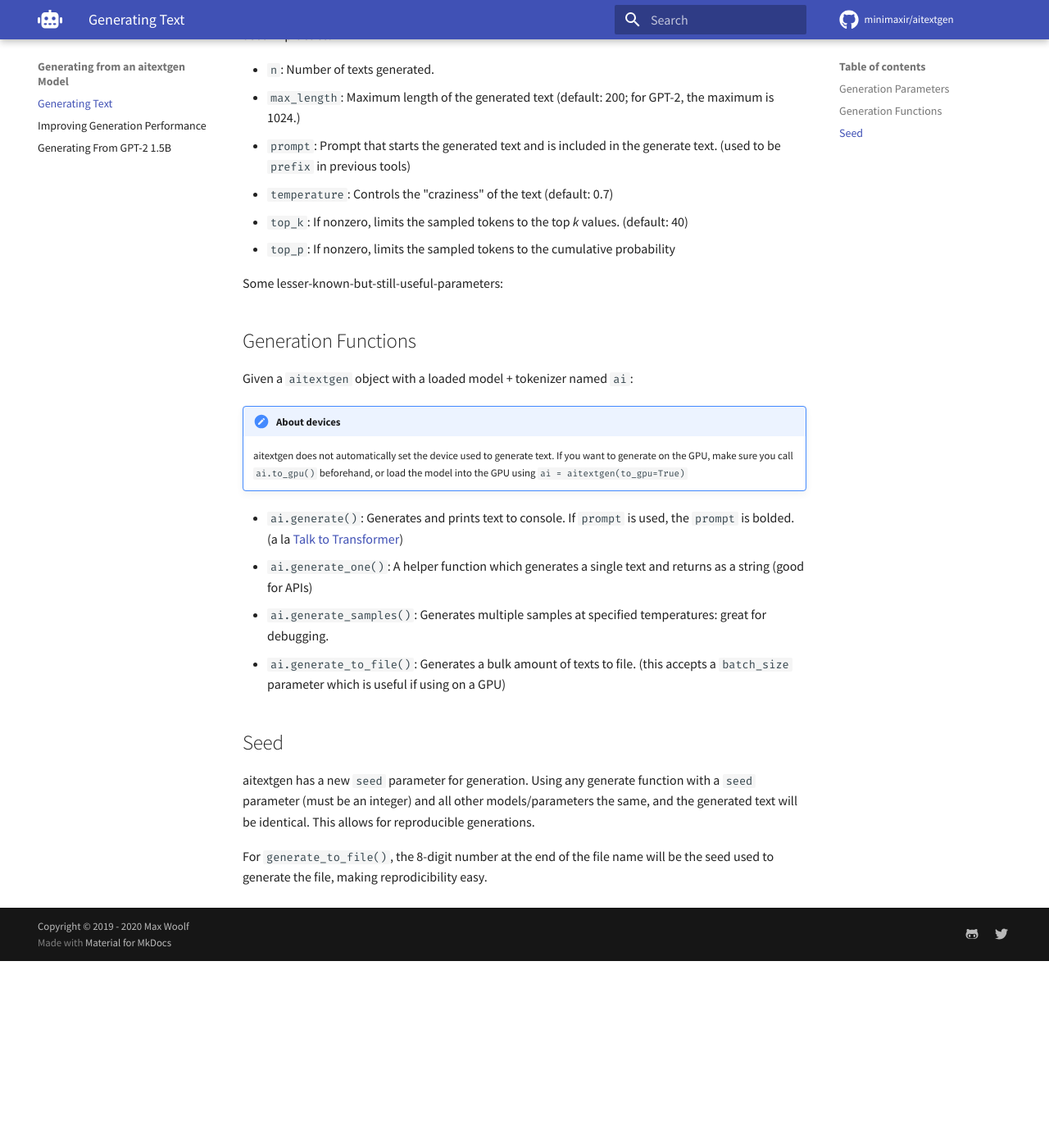
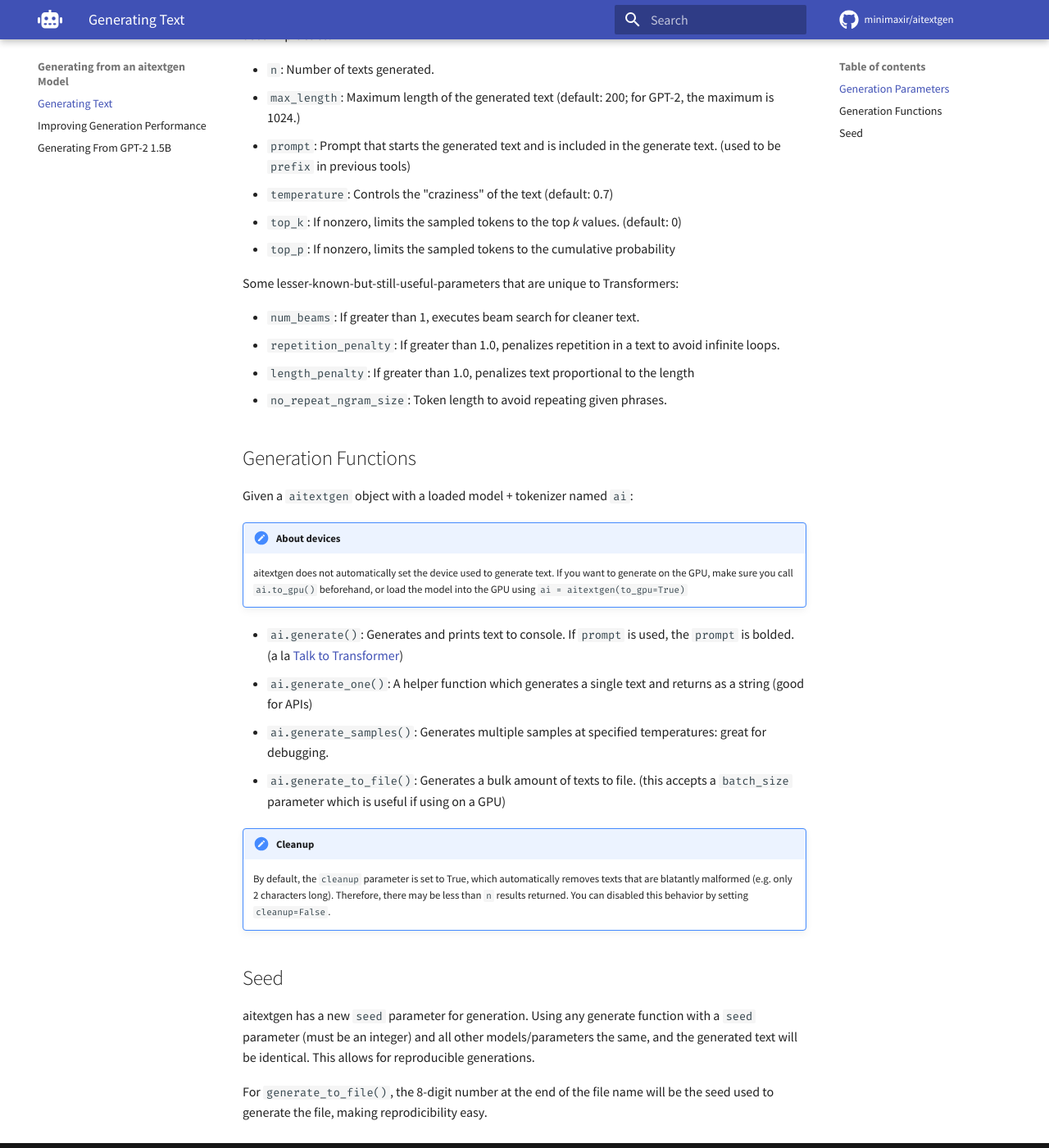
Before and after one commit to minimaxir/aitextgen, an MkDocs documentation site: the page built from docs/generate.md, in a window 1280 px wide and 1400 px high, scrolled down 365 px. Shown: the whole window at 82% size. Built offline with MkDocs 1.6.1 and Material for MkDocs 9.7.7, drawn with Linux system fonts in a browser that asks for light colours; comment, search, counter and statistics services are not loaded; before the commit the page ends 1537 px from its top, so only the background shows below that.

Commit message:
Docs cleanup

```diff
--- a/docs/generate.md
+++ b/docs/generate.md
@@ -10,10 +10,15 @@
 - `max_length`: Maximum length of the generated text (default: 200; for GPT-2, the maximum is 1024.)
 - `prompt`: Prompt that starts the generated text and is included in the generate text. (used to be `prefix` in previous tools)
 - `temperature`: Controls the "craziness" of the text (default: 0.7)
-- `top_k`: If nonzero, limits the sampled tokens to the top _k_ values. (default: 40)
+- `top_k`: If nonzero, limits the sampled tokens to the top _k_ values. (default: 0)
 - `top_p`: If nonzero, limits the sampled tokens to the cumulative probability
 
-Some lesser-known-but-still-useful-parameters:
+Some lesser-known-but-still-useful-parameters that are unique to Transformers:
+
+- `num_beams`: If greater than 1, executes beam search for cleaner text.
+- `repetition_penalty`: If greater than 1.0, penalizes repetition in a text to avoid infinite loops.
+- `length_penalty`: If greater than 1.0, penalizes text proportional to the length
+- `no_repeat_ngram_size`: Token length to avoid repeating given phrases.
 
 ## Generation Functions
 
@@ -30,6 +35,10 @@
 - `ai.generate_samples()`: Generates multiple samples at specified temperatures: great for debugging.
 - `ai.generate_to_file()`: Generates a bulk amount of texts to file. (this accepts a `batch_size` parameter which is useful if using on a GPU)
 
+<!-- prettier-ignore -->
+!!! note "Cleanup"
+    By default, the `cleanup` parameter is set to True, which automatically removes texts that are blatantly malformed (e.g. only 2 characters long). Therefore, there may be less than `n` results returned. You can disabled this behavior by setting `cleanup=False`.
+
 ## Seed
 
 aitextgen has a new `seed` parameter for generation. Using any generate function with a `seed` parameter (must be an integer) and all other models/parameters the same, and the generated text will be identical. This allows for reproducible generations.
```
Also changed, not shown: README.md (+1 -1 lines), docs/dataset.md (+1 -1 lines), docs/helpful-notes.md (+3 -1 lines), docs/tutorials/generate_1_5b.md (+18 -5 lines), docs/tutorials/model-from-scratch.md (+1 -1 lines).
